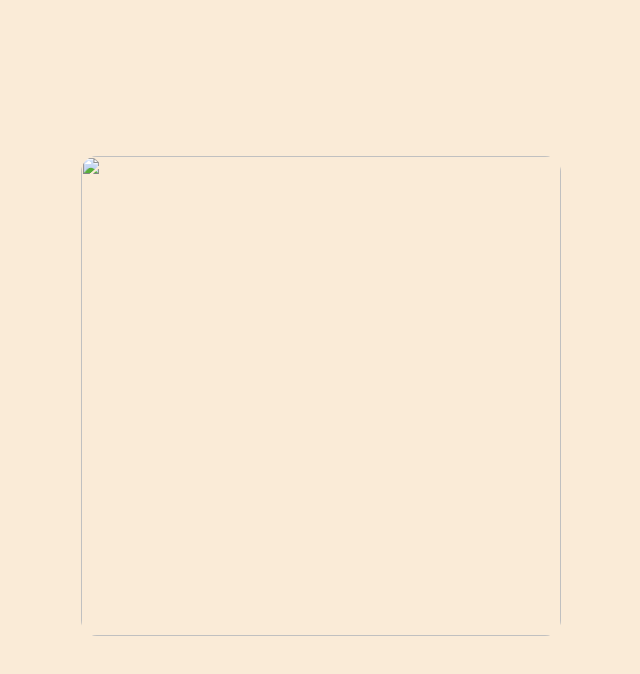
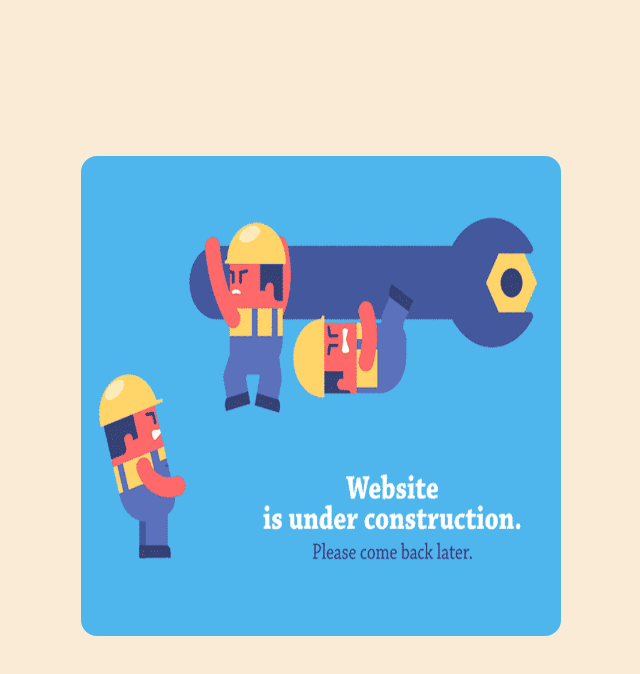
Before and after one commit to adi0453/captainadarsh, a website: page static/cons.html in a window 1280 px wide. Shown: the whole page, without its empty margins (319-959 px from the left). Drawn offline with Linux system fonts and the light colour scheme; the site is published under a folder, as on GitHub Pages, so addresses that start at the root find nothing.

Commit message:
Update cons.html

```diff
--- a/static/cons.html
+++ b/static/cons.html
@@ -26,7 +26,7 @@
 </style>
 <body>
     <div class="container">
-    <img src="/static/cons.gif" alt="" srcset="">
+    <img src="./cons.gif" alt="" srcset="">
     </div>
 </body>
 </html>
```
